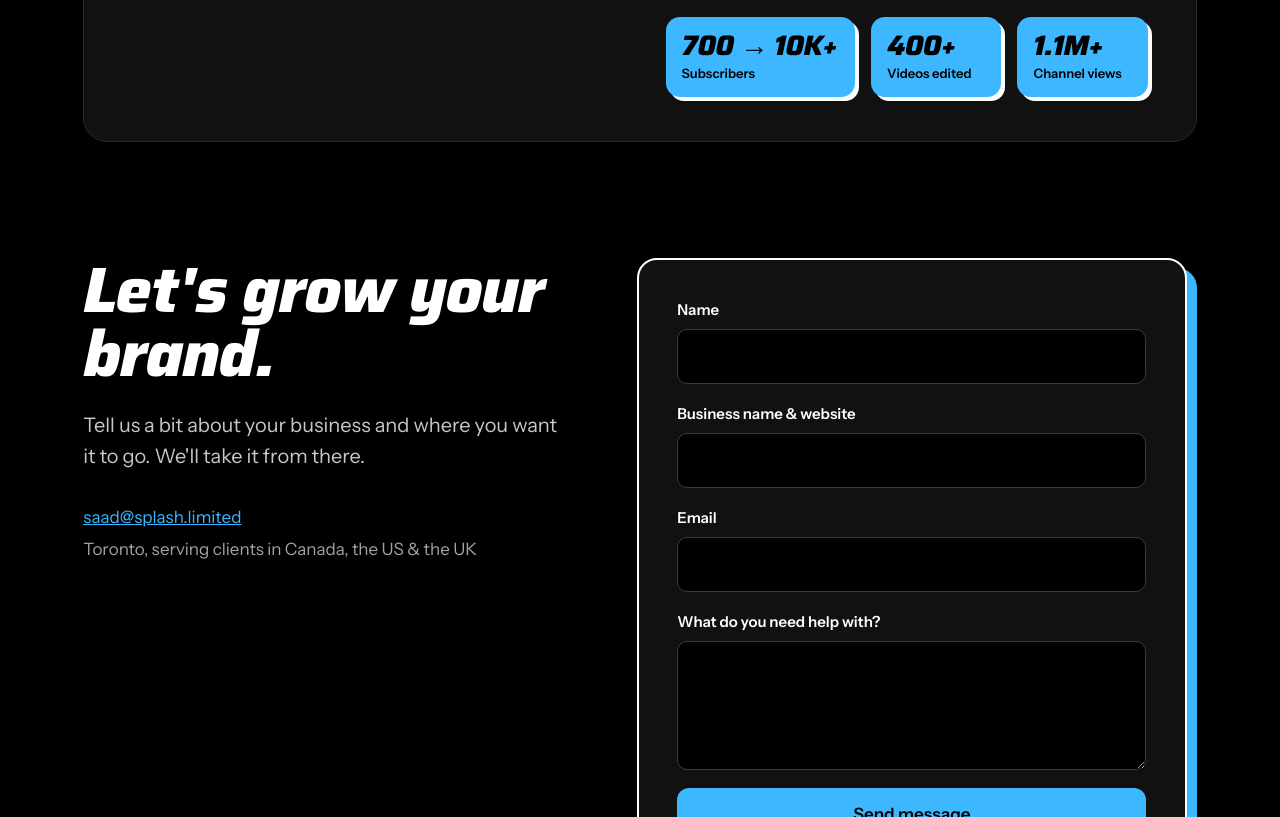
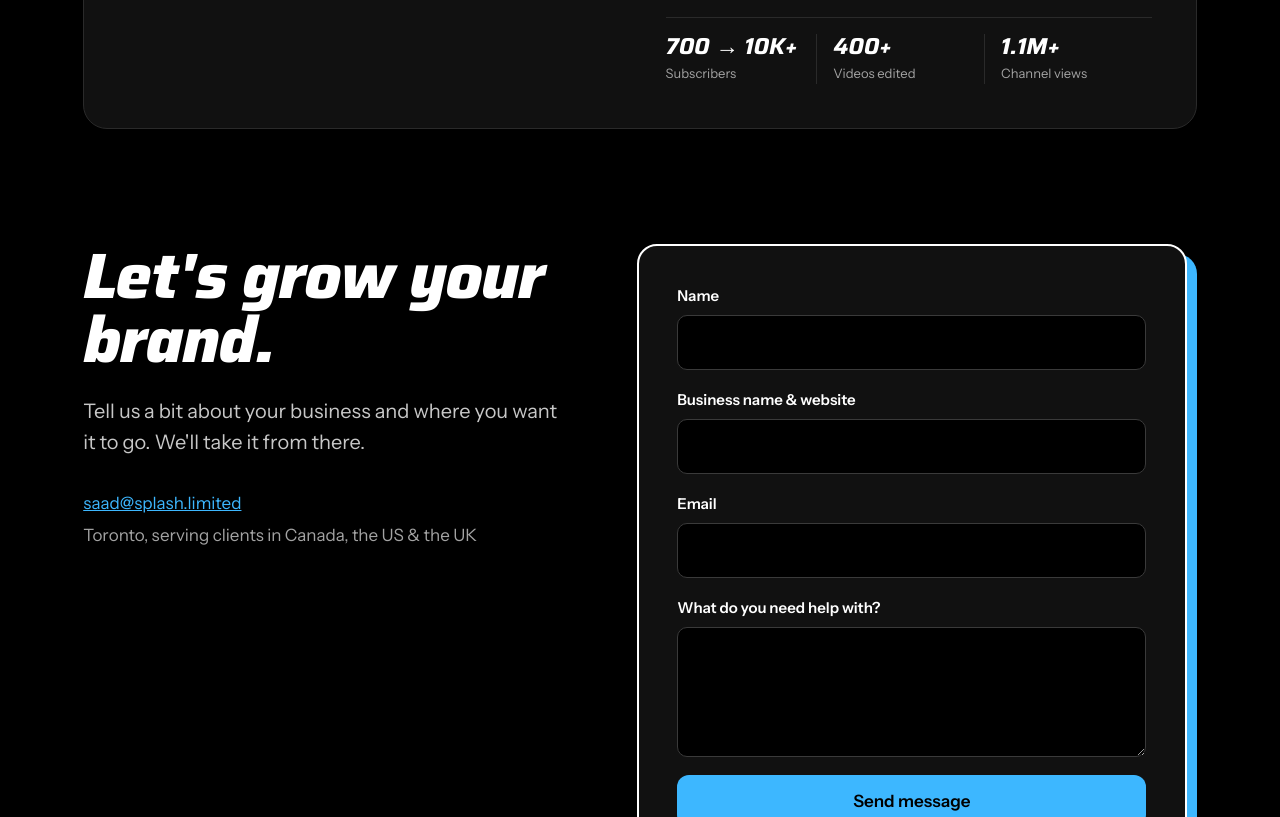
Before and after one commit to sheikhdotsaad-sketch/splash-site, a plain HTML site: page index.html in a window 1280 px wide. Shown: the part 3699-4516 px from the top of the page. Drawn offline with Linux system fonts and the light colour scheme.

Commit message:
Use a minimal stat row on case studies
Co-Authored-By: Claude Opus 5.5 <noreply@anthropic.com>
Claude-Session: https://claude.ai/code/session_01UPhdebpsjDCtsRi7K7hHuV

```diff
--- a/styles.css
+++ b/styles.css
@@ -103,11 +103,11 @@ header.scrolled{border-bottom-color:var(--line)}
 .case-link{font-weight:600;font-size:15px}
 .case-quote{margin:4px 0 0;padding:12px 16px;border-left:3px solid var(--blue);background:#0B0B0B;border-radius:0 10px 10px 0;font-size:15px;line-height:1.5;color:var(--white);font-style:italic}
 .case-quote cite{display:block;margin-top:6px;font-style:normal;font-size:13px;font-weight:600;color:var(--dim)}
-.case-stats{display:flex;gap:12px;flex-wrap:wrap}
-.stat{flex:1 1 0;min-width:120px;background:var(--blue);color:#000;border-radius:14px;padding:14px 16px;box-shadow:4px 4px 0 var(--white);margin-right:4px}
-.stat-num{font-family:var(--display);font-style:italic;font-weight:800;font-size:clamp(22px,2.2vw,30px);line-height:1;letter-spacing:-.02em;white-space:nowrap}
-.stat:first-child{flex-grow:1.6}
-.stat-label{font-weight:600;font-size:13px;margin-top:4px}
+.case-stats{display:flex;gap:0;border-top:1px solid var(--border);padding-top:16px}
+.stat{flex:1 1 0;padding-right:16px}
+.stat + .stat{border-left:1px solid var(--border);padding-left:16px}
+.stat-num{font-family:var(--display);font-style:italic;font-weight:700;font-size:clamp(20px,1.8vw,24px);line-height:1.1;color:var(--white);white-space:nowrap}
+.stat-label{font-size:13px;color:var(--dim);margin-top:4px}
 .case-wide{grid-template-columns:minmax(0,1fr) minmax(0,1fr)}
 @media (max-width:900px){
   .case,.case-wide{grid-template-columns:1fr}
```
